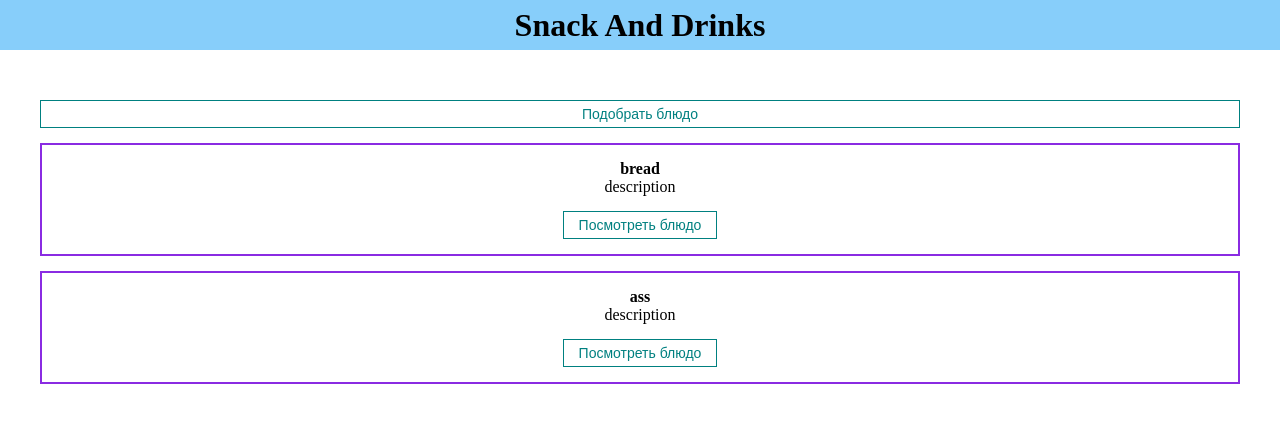
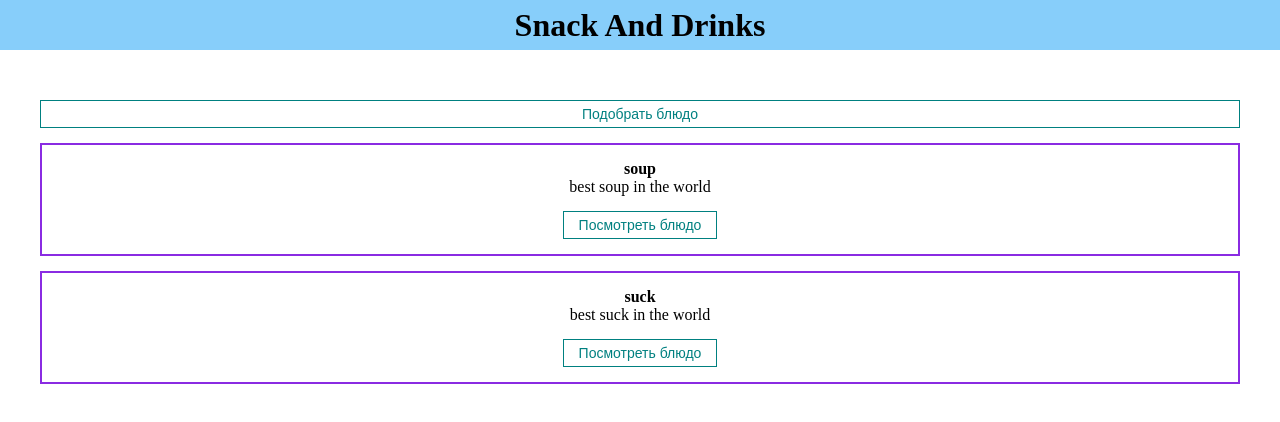
Before and after one commit to Streetmeat25/snack_and_drink, a React (Create React App) app: page / in a window 1280 px wide. Shown: the top 422 px of the page. Built offline with nearby package versions, Linux system fonts and the light colour scheme.

Commit message:
random for dishes + better dishList

```diff
--- a/src/API/dishes.json
+++ b/src/API/dishes.json
@@ -1,8 +1,27 @@
 [
   {
-    "title": "bread"
+    "title": "bread",
+    "description": "best bread in the world"
   },
   {
-    "title": "ass"
+    "title": "ass",
+    "description": "best ass in the world"
+  },
+  {
+  "title": "tea",
+    "description": "best tea in the world"
+  },
+  {
+    "title": "coffee",
+    "description": "best coffee in the world"
+  },
+  {
+    "title": "soup",
+    "description": "best soup in the world"
+  },
+  {
+    "title": "suck",
+    "description": "best suck in the world"
   }
+
 ]
--- a/src/App.js
+++ b/src/App.js
@@ -1,17 +1,12 @@
 import './styles/App.css';
 import Navbar from "./components/UI/navbar/Navbar";
-import MyButton from "./components/UI/button/MyButton";
-import DishItem from "./components/DishItem";
-import DishList from "./components/DishList";
+import Main from "./pages/Main";
 
 function App() {
   return (
     <div className="App">
         <Navbar/>
-        <div className="main">
-            <MyButton>Подобрать блюдо</MyButton>
-            <DishList/>
-        </div>
+        <Main/>
     </div>
   );
 }
--- a/src/components/DishItem.jsx
+++ b/src/components/DishItem.jsx
@@ -3,13 +3,12 @@ import MyButton from "./UI/button/MyButton";
 import MyModal from "./UI/MyModal/MyModal";
 const DishItem = ({dish}) => {
     const [modal, setModal] = useState(false)
-
     return (
         <div className="dish">
             <div className="dish__content">
-                <strong>{dish.title}</strong>
+                <strong>{dish?.title}</strong>
                 <div>
-                    description
+                    {dish?.description}
                 </div>
             </div>
             <div className="dish__buttons">
@@ -18,7 +17,10 @@ const DishItem = ({dish}) => {
                 </MyButton>
             </div>
             <MyModal visible={modal} setVisible={setModal}>
-                fdsfdsfdfsdf
+                <strong>{dish?.title}</strong>
+                <div>
+                    {dish?.description}
+                </div>
             </MyModal>
         </div>
     );
--- a/src/components/DishList.jsx
+++ b/src/components/DishList.jsx
@@ -1,34 +1,12 @@
 import React, {useEffect, useState} from 'react';
-import {useFetching} from "../hooks/useFetching";
-import DishService from "../API/DishService";
 import DishItem from "./DishItem";
-import Loader from "./UI/Loader/Loader";
 
-const DishList = () => {
-    const [dishes, setDish] = useState([])
-
-    const [fetchPosts, isDishesLoading] = useFetching(async () => {
-        const response = await DishService.getAll()
-        setDish([...dishes, ...response])
-        console.log(isDishesLoading)
-        console.log(response)
-    })
-
-    useEffect(() => {
-        fetchPosts()
-    }, [])
+const DishList = ({dishes}) => {
 
     return (
         <div>
-            {isDishesLoading ?
-                <div style={{display:'flex', justifyContent:'center', marginTop: 50}}>
-                    <Loader/>
-                </div>:
-                dishes.map((dish, index) =>
-                        <DishItem dish={dish} key = {index+1}/>
-                    )
-            }
-
+            <DishItem dish={dishes[Math.floor(Math.random() * dishes.length)]}/>
+            <DishItem dish={dishes[Math.floor(Math.random() * dishes.length)]}/>
         </div>
     );
 };
--- /dev/null
+++ b/src/pages/Main.jsx
@@ -0,0 +1,33 @@
+import React, {useEffect, useState} from 'react';
+import MyButton from "../components/UI/button/MyButton";
+import DishList from "../components/DishList";
+import Loader from "../components/UI/Loader/Loader";
+import DishItem from "../components/DishItem";
+import {useFetching} from "../hooks/useFetching";
+import DishService from "../API/DishService";
+
+const Main = () => {
+    const [dishes, setDish] = useState([])
+
+    const [fetchPosts, isDishesLoading] = useFetching(async () => {
+        const response = await DishService.getAll()
+        setDish([...dishes, ...response])
+    })
+
+    useEffect(() => {
+        fetchPosts()
+    }, [])
+
+    return (
+        <div className="main">
+            <MyButton>Подобрать блюдо</MyButton>
+            {isDishesLoading ?
+                <div style={{display:'flex', justifyContent:'center', marginTop: 50}}>
+                    <Loader/>
+                </div>: <DishList dishes={dishes}/>
+            }
+        </div>
+    );
+};
+
+export default Main;
```
